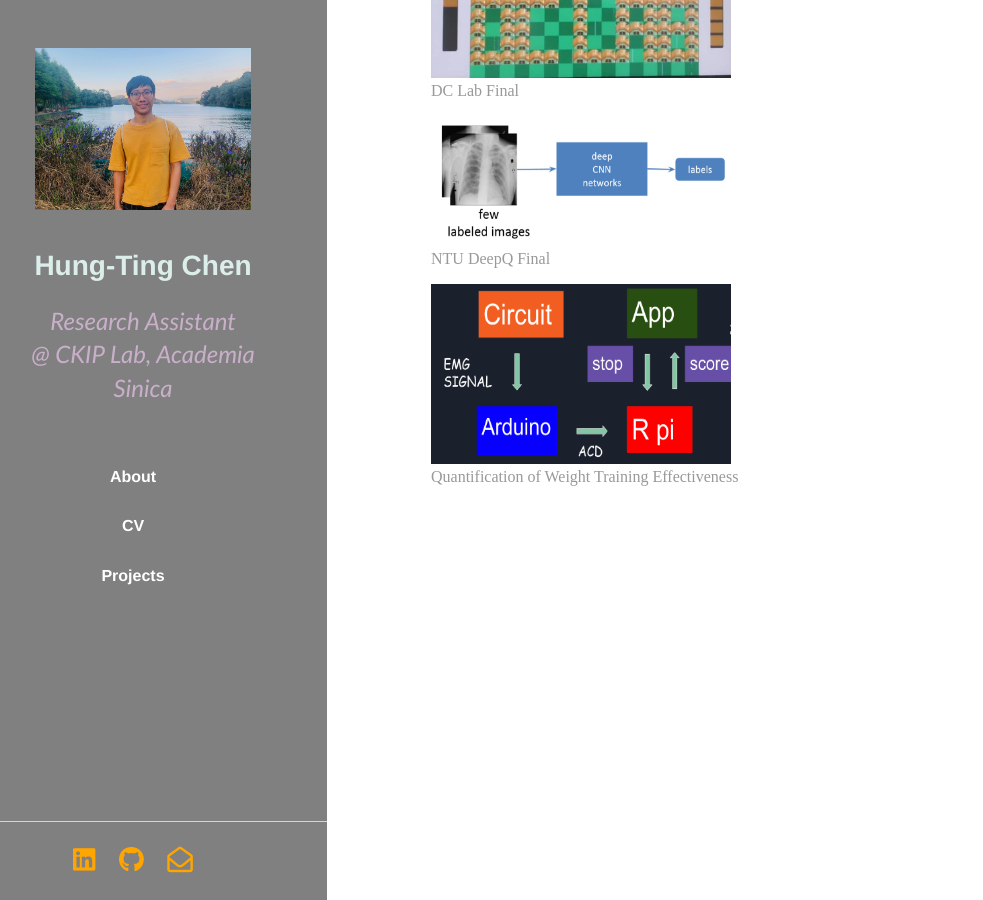
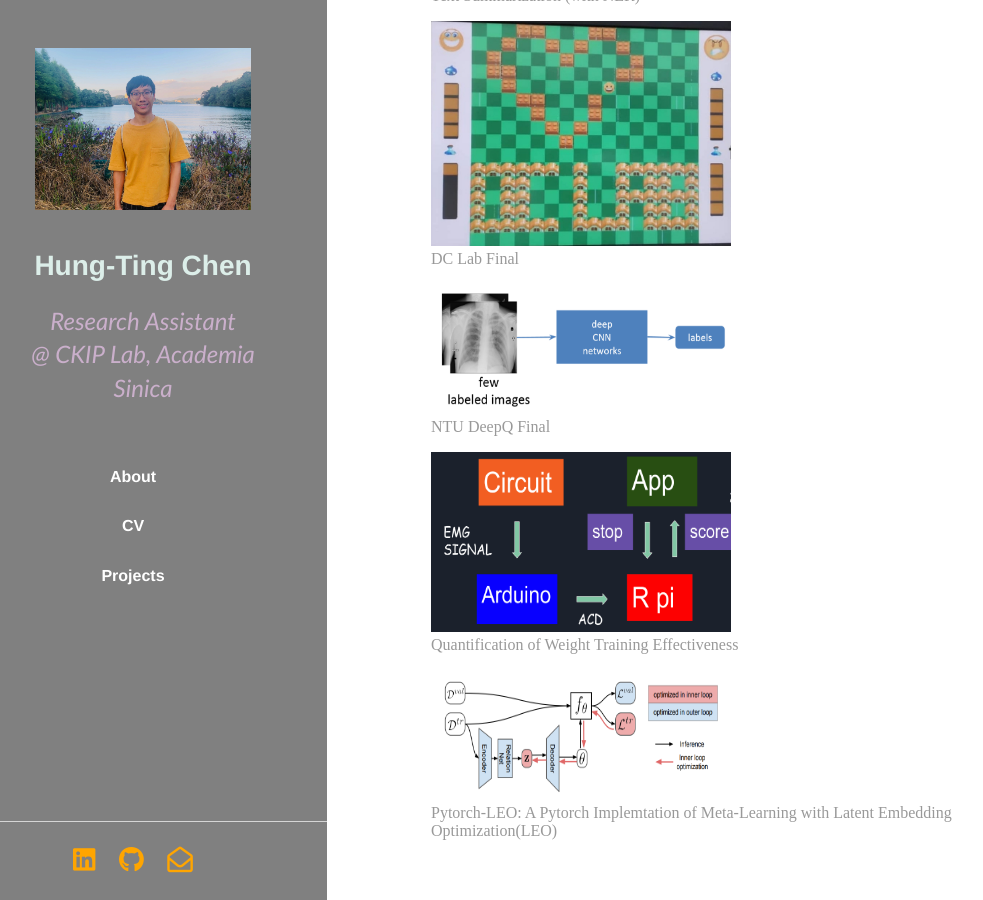
Before and after one commit to timchen0618/timchen0618.github.io, a Jekyll site: the page index.html, which Jekyll copies as it is, in a window 1280 px wide and 900 px high, scrolled down 1851 px. Shown: the whole window, without its empty margins (41-1024 px from the left). Built offline with Jekyll 4.4.1, drawn with Linux system fonts in a browser that asks for light colours; nearby versions of some CDN libraries; some of the changed text lies outside the part shown.

Commit message:
modify image

```diff
--- a/index.html
+++ b/index.html
@@ -87,6 +87,13 @@
                 <div class="projects">
                     <h1>Projects</h1>
 
+                    <a href="https://github.com/timchen0618/pytorch-leo">
+                        <figure>
+                            <img alt="predict and use" src="images/predict.png" width="300" height="130">
+                            <figcaption> Predict and Use Latent Patterns for Short-Text Conversation </figcaption>
+                        </figure>
+                    </a>
+
                     <a href="https://docs.google.com/presentation/d/1RGUp9G6mJnxnQeYMiSHpP6at9ORf-S44gmOGI7Ee18s/edit?usp=sharing">
                         <figure>
                             <img alt="Text summarization" src="images/sum-image.png" width="300" height="225">
@@ -114,6 +121,15 @@
                             <figcaption> Quantification of Weight Training Effectiveness </figcaption>
                         </figure>
                     </a>
+
+                    <a href="https://github.com/timchen0618/pytorch-leo">
+                        <figure>
+                            <img alt="PyTorch LEO" src="images/leo.png" width="300" height="130">
+                            <figcaption> Pytorch-LEO: A Pytorch Implemtation of Meta-Learning with Latent Embedding Optimization(LEO) </figcaption>
+                        </figure>
+                    </a>
+
+
                 </div>
             </section>
 
```
Also changed, not shown: images/leo.png (added), images/predict.png (added), 3 other files.
